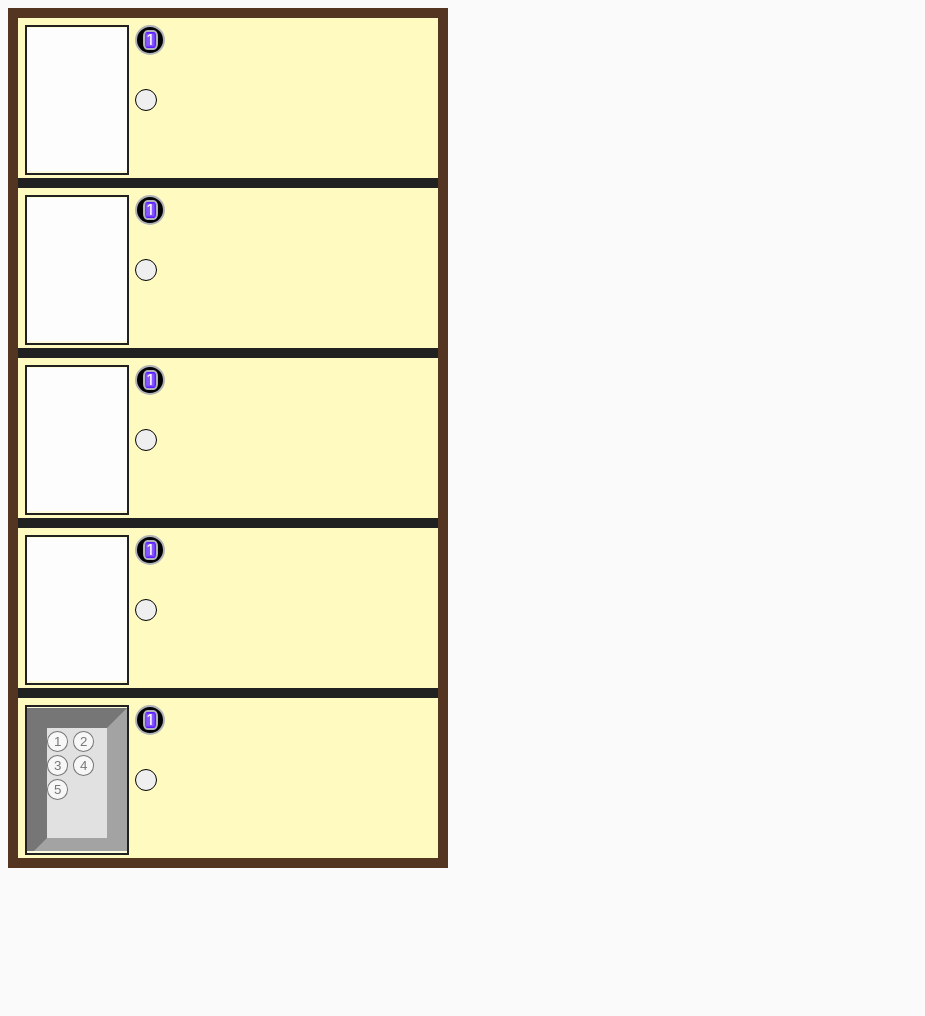
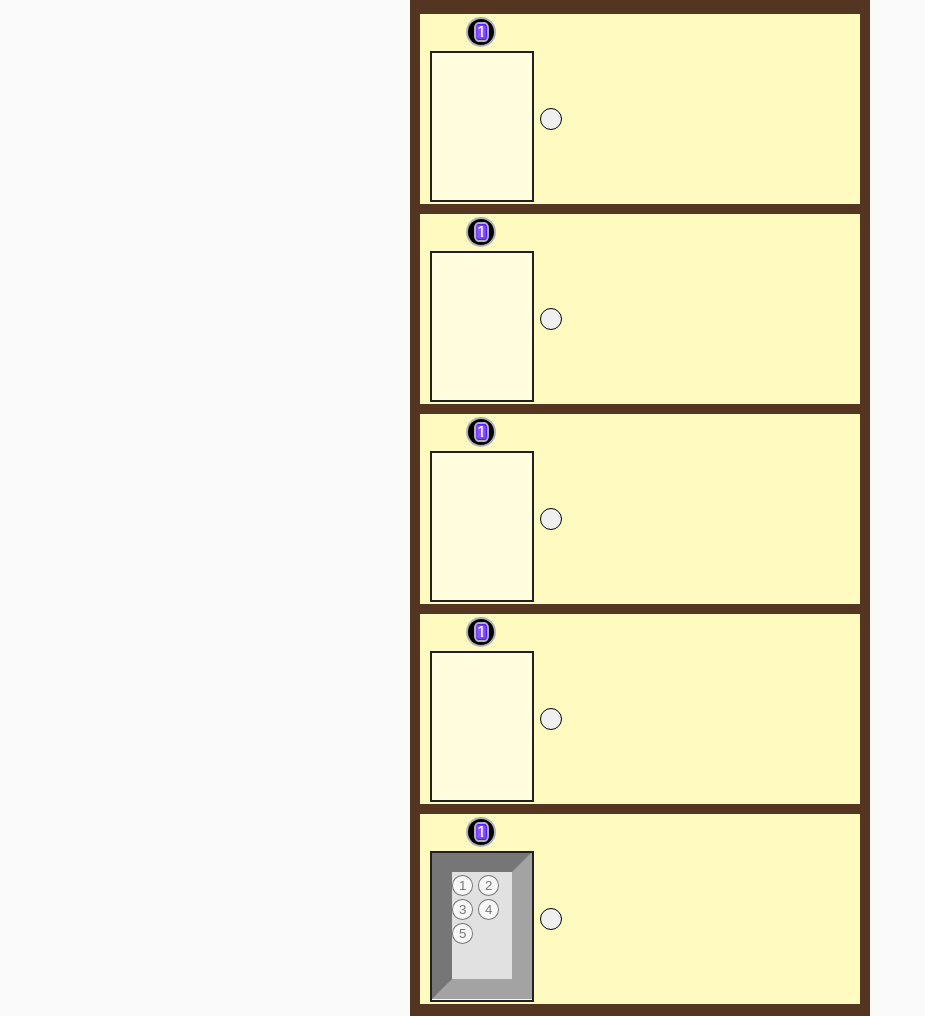
Before and after one commit to YuriiKabo/lift, a website built with Parcel: page src/index.html in a window 1280 px wide. Shown: the whole page, without its empty margins (0-925 px from the left). Before the commit the page ends 876 px from the top, so only its background shows below. Built offline with nearby package versions, Linux system fonts and the light colour scheme.

Commit message:
fix css html

```diff
--- a/src/css/common.css
+++ b/src/css/common.css
@@ -12,6 +12,8 @@ body {
   color: #212121;
   line-height: 1.5;
   position: relative;
+  display: flex;
+  justify-content: center;
 }
 
 img {
@@ -23,49 +25,65 @@ p {
   padding: 0;
 }
 .house {
+  position: relative;
   overflow: hidden;
   display: flex;
   flex-direction: column;
-  gap: 10px;
-  border-width: 2px;
-  border-style: groove;
   width: 440px;
-  border: 10px solid rgb(84, 53, 34);
+  /* border: 10px solid rgb(84, 53, 34); */
+  outline: 10px solid rgb(84, 53, 34);
 }
 .floor {
   position: relative;
   display: flex;
   align-items: center;
-  height: 160px;
-  border-left: 7px solid rgb(255, 251, 192);
-  border-top: 10px solid rgb(255, 251, 192);
-  border-right: 309px solid rgb(255, 251, 192);
-  border-bottom: 7px solid rgb(255, 251, 192);
-  outline: 10px solid #212121;
+  height: 200px;
+  background-color: rgb(255, 251, 192);
+  outline: 5px solid rgb(84, 53, 34);
+}
+.top-block {
+  position: absolute;
+  top: -6px;
+  height: 48px;
+  width: 440px;
+  z-index: 2;
+  background-color: rgb(255, 251, 192);
+  border-top: 12px solid rgb(84, 53, 34);
+}
+
+.bottom-block {
+  position: absolute;
+  top: 194px;
+  height: 7px;
+  width: 440px;
+  z-index: 3;
+  background-color: rgb(255, 251, 192);
+  border-bottom: 5px solid rgb(84, 53, 34);
 }
 
 .lift {
   position: absolute;
-  z-index: -1;
+  z-index: 1;
   background-color: rgb(198, 198, 198);
   border-width: 20px;
   border-style: inset;
   border-color: buttonborder;
   width: 100px;
-  height: 150px;
-  top: 700px;
-  left: 19px;
+  height: 147px;
+  top: 844px;
+  left: 12px;
 }
 
 .outdoor {
+  position: relative;
+  z-index: 2;
   border-width: 2px;
   border-style: double;
-  width: 125px;
-  height: 150px;
-  top: 3px;
-  left: 5px;
+  width: 104px;
+  height: 151px;
+  top: 18px;
+  left: 10px;
   background-color: rgba(255, 255, 255, 0.461);
-  overflow: scroll;
   transform: translateX(0);
   transition: 2000ms cubic-bezier(0.4, 0, 0.2, 1);
 }
@@ -84,7 +102,8 @@ p {
 
 .button__call {
   position: absolute;
-  left: 110px;
+  top: 100px;
+  left: 120px;
   border-radius: 50%;
   border-color: black;
   padding: 10px 10px;
@@ -94,12 +113,13 @@ p {
 /* =========== */
 
 .tab {
+  z-index: 3;
   position: absolute;
   display: flex;
   justify-content: center;
   align-items: center;
-  top: -3px;
-  left: 110px;
+  top: 9px;
+  left: 46px;
   width: 30px;
   height: 30px;
   background-color: rgb(0, 0, 0);
--- a/src/index.html
+++ b/src/index.html
@@ -7,21 +7,22 @@
     <link rel="stylesheet" href="css/common.css" />
   </head>
   <body>
-    <div class="lift" lift style="top: 700px">
-      <button type="button" class="button-lift">1</button>
-      <button type="button" class="button-lift">2</button>
-      <button type="button" class="button-lift">3</button>
-      <button type="button" class="button-lift">4</button>
-      <button type="button" class="button-lift">5</button>
-    </div>
-
     <div class="house">
+      <div class="lift" lift style="top: 844px">
+        <button type="button" class="button-lift">1</button>
+        <button type="button" class="button-lift">2</button>
+        <button type="button" class="button-lift">3</button>
+        <button type="button" class="button-lift">4</button>
+        <button type="button" class="button-lift">5</button>
+      </div>
       <div class="floor">
         <div class="outdoor" id="d5"></div>
         <button type="button" id="f-5-btn" class="button button__call"></button>
         <div class="tab">
           <div class="tab__quad"><p class="tab__quad-num">1</p></div>
         </div>
+        <div class="top-block"></div>
+        <div class="bottom-block"></div>
       </div>
       <div class="floor">
         <div class="tre outdoor" id="d4"></div>
@@ -29,6 +30,8 @@
         <div class="tab">
           <div class="tab__quad"><p class="tab__quad-num">1</p></div>
         </div>
+        <div class="top-block"></div>
+        <div class="bottom-block"></div>
       </div>
       <div class="floor">
         <div class="outdoor" id="d3"></div>
@@ -36,6 +39,8 @@
         <div class="tab">
           <div class="tab__quad"><p class="tab__quad-num">1</p></div>
         </div>
+        <div class="top-block"></div>
+        <div class="bottom-block"></div>
       </div>
       <div class="floor">
         <div class="outdoor" id="d2"></div>
@@ -43,6 +48,8 @@
         <div class="tab">
           <div class="tab__quad"><p class="tab__quad-num">1</p></div>
         </div>
+        <div class="top-block"></div>
+        <div class="bottom-block"></div>
       </div>
       <div class="floor">
         <div class="outdoor" id="d1"></div>
@@ -50,6 +57,8 @@
         <div class="tab">
           <div class="tab__quad"><p class="tab__quad-num">1</p></div>
         </div>
+        <div class="top-block"></div>
+        <div class="bottom-block"></div>
       </div>
     </div>
     <script src="./js/index.js" type="module"></script>
--- a/src/js/index.js
+++ b/src/js/index.js
@@ -17,15 +17,15 @@ function onLiftCall(e) {
   let liftCurrentPosition = parseInt(refs.lift.style.top);
   let whereLiftBecome = parseInt(refs.lift.style.top);
   if (e.target.id === 'f-1-btn') {
-    whereLiftBecome = 700;
+    whereLiftBecome = 844;
   } else if (e.target.id === 'f-2-btn') {
-    whereLiftBecome = 529;
+    whereLiftBecome = 644;
   } else if (e.target.id === 'f-3-btn') {
-    whereLiftBecome = 359;
+    whereLiftBecome = 444;
   } else if (e.target.id === 'f-4-btn') {
-    whereLiftBecome = 187;
+    whereLiftBecome = 244;
   } else if (e.target.id === 'f-5-btn') {
-    whereLiftBecome = 20;
+    whereLiftBecome = 44;
   }
   setTimeout(() => {
     onActivateLift(e, liftCurrentPosition, whereLiftBecome);
@@ -56,6 +56,7 @@ function liftToGo(e, liftCurrentPosition, whereLiftBecome, op) {
       clearInterval(intervalId);
       onLiftWaiting();
       inActiveCallBtns(e);
+      // refs.lift.style.zIndex = 1;
       e.target.previousElementSibling.classList.add('outdoor-open');
       setTimeout(() => {
         LIFT_DELAY = 0;
@@ -69,23 +70,23 @@ function tabCounter(liftCurrentPosition, whereLiftBecome, op) {
   const counterId = setInterval(() => {
     let num = liftCurrentPosition - `${op}`;
     liftCurrentPosition = num;
-    if (700 > liftCurrentPosition && 615 < liftCurrentPosition) {
+    if (844 > liftCurrentPosition && 744 < liftCurrentPosition) {
       refs.tabNum.forEach(floorNum => {
         floorNum.textContent = 1;
       });
-    } else if (615 > liftCurrentPosition && 445 < liftCurrentPosition) {
+    } else if (744 > liftCurrentPosition && 544 < liftCurrentPosition) {
       refs.tabNum.forEach(floorNum => {
         floorNum.textContent = 2;
       });
-    } else if (445 > liftCurrentPosition && 275 < liftCurrentPosition) {
+    } else if (544 > liftCurrentPosition && 344 < liftCurrentPosition) {
       refs.tabNum.forEach(floorNum => {
         floorNum.textContent = 3;
       });
-    } else if (275 > liftCurrentPosition && 105 < liftCurrentPosition) {
+    } else if (344 > liftCurrentPosition && 144 < liftCurrentPosition) {
       refs.tabNum.forEach(floorNum => {
         floorNum.textContent = 4;
       });
-    } else if (105 > liftCurrentPosition && 20 < liftCurrentPosition) {
+    } else if (144 > liftCurrentPosition && 44 < liftCurrentPosition) {
       refs.tabNum.forEach(floorNum => {
         floorNum.textContent = 5;
       });
```
